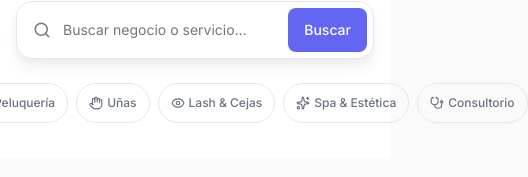
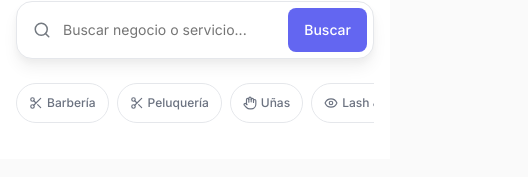
Before and after one commit to franco77coria/turnospro, a Next.js app: page / in a window 390 px wide. Shown: the part 275-452 px from the top of the page, 528 px wide, since content can reach past the window. Built offline with nearby package versions, Linux system fonts and the light colour scheme; no server answers.

Commit message:
fix: adjust mobile responsive grid gaps and overflows for pills and booking

```diff
--- a/src/app/book/[id]/booking.module.css
+++ b/src/app/book/[id]/booking.module.css
@@ -410,7 +410,7 @@
     }
 }
 
-@media (max-width: 480px) {
+@media (max-width: 768px) {
     .timeGrid {
         grid-template-columns: repeat(3, 1fr);
     }
@@ -437,6 +437,8 @@
 
     .dateGrid {
         flex-wrap: nowrap;
+        width: 100%;
+        max-width: 100%;
     }
 
     .dateBtn {
@@ -457,7 +459,7 @@
     }
 }
 
-@media (max-width: 340px) {
+@media (max-width: 400px) {
     .timeGrid {
         grid-template-columns: repeat(2, 1fr);
     }
--- a/src/app/page.module.css
+++ b/src/app/page.module.css
@@ -73,6 +73,7 @@
 
 .heroContent {
     max-width: 640px;
+    width: 100%;
     margin: 0 auto;
     display: flex;
     flex-direction: column;
@@ -465,6 +466,8 @@
         -webkit-overflow-scrolling: touch;
         scrollbar-width: none;
         padding-bottom: var(--space-1);
+        width: 100%;
+        max-width: 100%;
     }
 
     .categoryPills::-webkit-scrollbar {
--- a/src/app/register/register.module.css
+++ b/src/app/register/register.module.css
@@ -221,7 +221,7 @@
     border-color: var(--text-tertiary);
 }
 
-@media (max-width: 480px) {
+@media (max-width: 768px) {
     .typeGrid {
         grid-template-columns: 1fr;
     }
```
